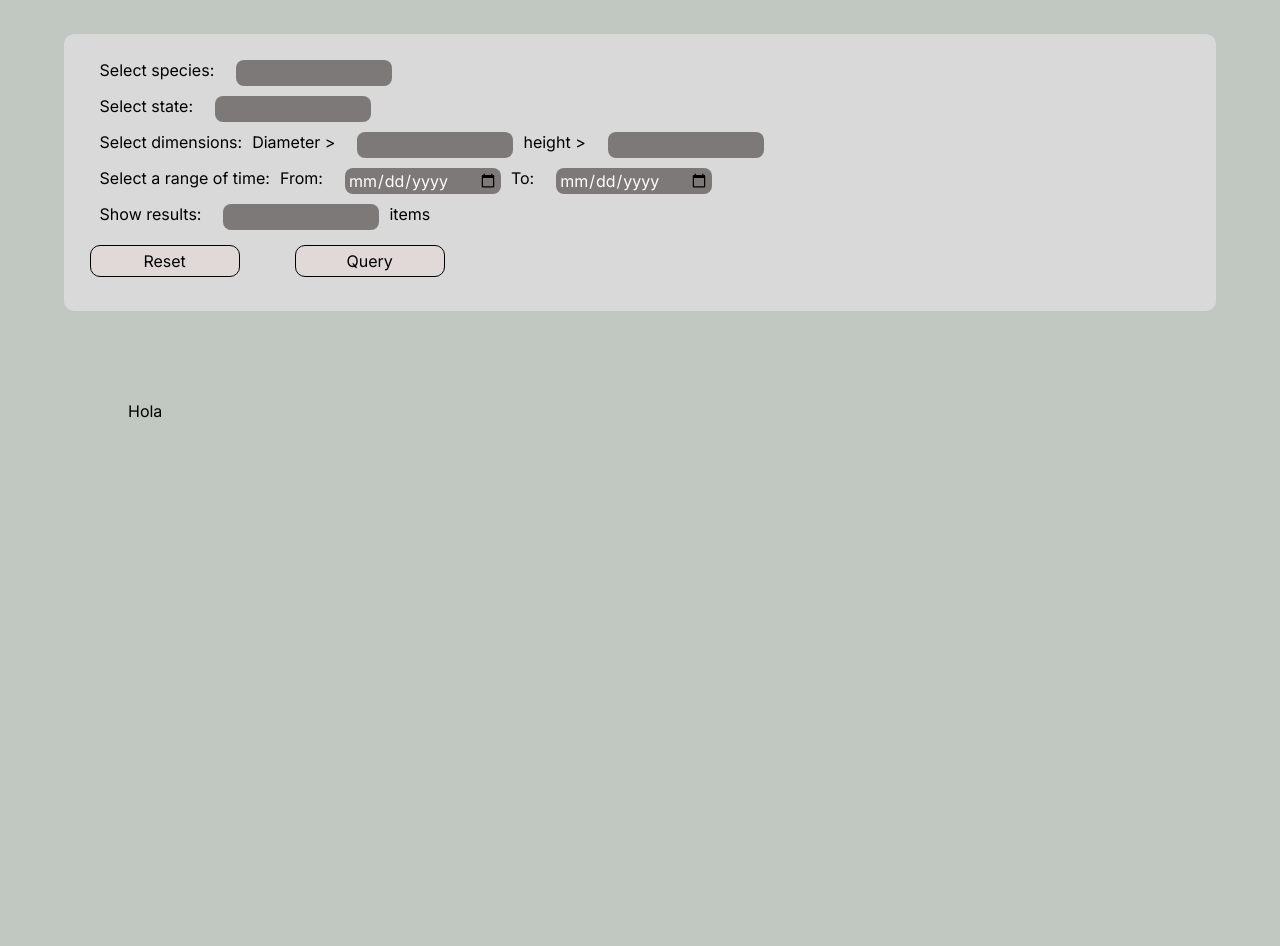
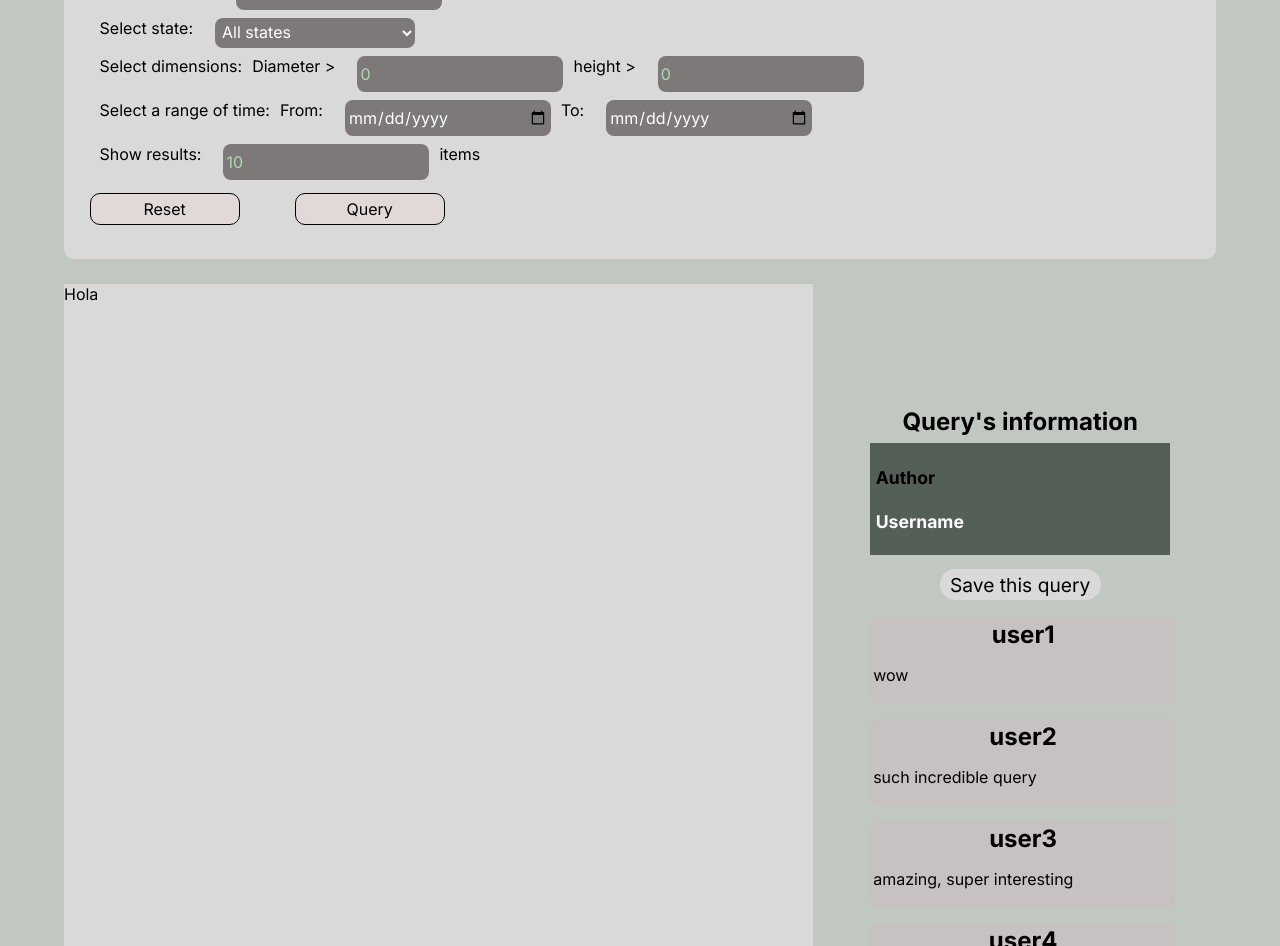
Before and after one commit to JcortesJ/second-quiz, a Next.js app in the folder frontend/: page /queryRun in a window 1280 px wide. Shown: the part 346-1292 px from the top of the page. Before the commit the page ends 800 px from the top, so only its background shows below. Built offline with nearby package versions, Linux system fonts and the light colour scheme.

Commit message:
queryRun interface finished

```diff
--- /dev/null
+++ b/frontend/components/comment.tsx
@@ -0,0 +1,15 @@
+import type { NextPage } from 'next'
+import Head from 'next/head'
+import styles from '../styles/Home.module.css'
+
+
+const Comment = (props:string[]) =>{
+    return(
+        <div className={styles.commentDiv}><h3>
+            {props[0]}</h3>
+            <p>{props[1]}</p>
+            </div>
+    );
+}
+
+export default Comment;
--- /dev/null
+++ b/frontend/components/postComment.tsx
@@ -0,0 +1,18 @@
+import type { NextPage } from 'next'
+import Head from 'next/head'
+import styles from '../styles/Home.module.css'
+
+
+const PostComment = (props:string[]) =>{
+    return(
+        <div className={styles.commentDiv}>
+            <form className={styles.formulary}>
+                 <label>Posting as: {props[0]} </label>
+                 <input className={styles.input}  id={"newComment"} placeholder={"anAwesomeUser"}></input>
+                 <button className={styles.regularButton}>Post it!</button>
+                </form>
+            </div>
+    );
+}
+
+export default PostComment;
--- a/frontend/components/queryBuilder.tsx
+++ b/frontend/components/queryBuilder.tsx
@@ -1,47 +1,115 @@
 import type { NextPage } from 'next'
 import Head from 'next/head'
 import styles from '../styles/Home.module.css'
-import { useRef } from 'react'
+import { useRef, useState } from 'react'
 
-const QueryBuilder = () =>{
+const QueryBuilder = () => {
     const speciesInput = useRef<HTMLInputElement>(null);
-    const stateInput = useRef<HTMLInputElement>(null);
+    const stateInput = useRef<HTMLSelectElement>(null);
     const diameterInput = useRef<HTMLInputElement>(null);
-    const heightInput= useRef<HTMLInputElement>(null);
-    const intimeInput= useRef<HTMLInputElement>(null);
+    const heightInput = useRef<HTMLInputElement>(null);
+    const intimeInput = useRef<HTMLInputElement>(null);
     const fintimeInput = useRef<HTMLInputElement>(null);
-    const limitInput= useRef<HTMLInputElement>(null);
+    const limitInput = useRef<HTMLInputElement>(null);
+
+    const statesUs = ["All states", "Alabama",
+        "Alaska",
+        "Arizona",
+        "Arkansas",
+        "California",
+        "Colorado",
+        "Connecticut",
+        "Delaware",
+        "Florida",
+        "District of Columbia",
+        "Georgia",
+        "Hawaii",
+        "Idaho",
+        "Illinois",
+        "Indiana",
+        "Iowa",
+        "Kansas",
+        "Kentucky",
+        "Louisiana",
+        "Maine",
+        "Maryland",
+        "Massachusetts",
+        "Michigan",
+        "Minnesota",
+        "Mississippi",
+        "Missouri",
+        "Montana",
+        "Nebraska",
+        "Nevada",
+        "New Hampshire",
+        "New Jersey",
+        "New Mexico",
+        "New York",
+        "North Carolina",
+        "North Dakota",
+        "Ohio",
+        "Oklahoma",
+        "Oregon",
+        "Pennsylvania",
+        "Rhode Island",
+        "South Carolina",
+        "South Dakota",
+        "Tennessee",
+        "Texas",
+        "Utah",
+        "Vermont",
+        "Virginia",
+        "Washington",
+        "West Virginia",
+        "Wisconsin",
+        "Wyomin"];
+    const Commonspecies = [];
     function borrarTodo(): void {
-        if (speciesInput.current !=null && stateInput.current !=null && diameterInput.current !=null &&heightInput.current !=null &&intimeInput.current !=null &&fintimeInput.current !=null && limitInput.current !=null ){
+        if (speciesInput.current != null && stateInput.current != null && diameterInput.current != null && heightInput.current != null && intimeInput.current != null && fintimeInput.current != null && limitInput.current != null) {
             speciesInput.current.innerHTML = "";
-            stateInput.current.innerHTML= "";
-            diameterInput.current.innerHTML ="0";
-            heightInput.current.innerHTML="0";
-            limitInput.current.innerHTML="0";
-            intimeInput.current.innerHTML= "1/12/1900";
-            fintimeInput.current.innerHTML= "1/12/1900";
+            stateInput.current.innerHTML = "";
+            diameterInput.current.innerHTML = "0";
+            heightInput.current.innerHTML = "0";
+            limitInput.current.innerHTML = "0";
+            intimeInput.current.innerHTML = "1900/12/1";
+            fintimeInput.current.innerHTML = "1900/12/1";
         }
     }
 
-    return(
+    function getData(e: any): void {
+        if (speciesInput.current != null && stateInput.current != null && diameterInput.current != null && heightInput.current != null && intimeInput.current != null && fintimeInput.current != null && limitInput.current != null) {
+            e.preventDefault();
+            console.log(speciesInput.current.value);
+            console.log(stateInput.current.value);
+            console.log(diameterInput.current.value);
+            console.log(heightInput.current.value);
+            console.log(limitInput.current.value);
+            console.log(intimeInput.current.value);
+            console.log(fintimeInput.current.value);
+        }
+    }
+
+    return (
 
 
         <form className={styles.Qformulary}>
-            <div><label>Select species: </label> <input ref={speciesInput} type={'text'} className={styles.finput} /> </div>
-            <div><label>Select state: </label> <input ref={stateInput} type={'text'} className={styles.finput} /></div>
+            <div><label>Select species: </label> <input ref={speciesInput} type={'text'} placeholder={"ALL"} className={styles.finput} /> </div>
+            <div><label>Select state: </label> <select title={"jiji"} ref={stateInput} className={styles.finput} >
+                {statesUs.map((state, index) => (<option value={index}>{state}</option>))}
+            </select></div>
             <div><label>Select dimensions: </label>
-             <label>Diameter {'>'} </label> <input ref={diameterInput} type={'number'} className={styles.finput} />
-             <label>height {'>'} </label> <input ref={heightInput} type={'number'} className={styles.finput} />
-             </div>
+                <label>Diameter {'>'} </label> <input ref={diameterInput} type={'number'} className={styles.finput} placeholder={"0"} />
+                <label>height {'>'} </label> <input ref={heightInput} type={'number'} placeholder={"0"} className={styles.finput} />
+            </div>
             <div><label>Select a range of time: </label>
-            <label>From:</label> <input ref={intimeInput} type={'date'} className={styles.finput} />
-            <label>To:</label> <input ref={fintimeInput} type={'date'} className={styles.finput} /></div>
+                <label>From:</label> <input ref={intimeInput} type={'date'} className={styles.finput} />
+                <label>To:</label> <input ref={fintimeInput} type={'date'} className={styles.finput} /></div>
 
-            <div><label>Show results:</label> <input ref={limitInput} type={'number'} className={styles.finput} />
-            <label> items</label></div>
+            <div><label>Show results:</label> <input ref={limitInput} type={'number'} className={styles.finput} placeholder={"10"} />
+                <label> items</label></div>
             <div>
-            <button className={styles.formButton} onClick={borrarTodo}>Reset</button>
-            <button className={styles.formButton}>Query</button>
+                <button className={styles.formButton} onClick={borrarTodo}>Reset</button>
+                <button className={styles.formButton} onClick={getData}>Query</button>
             </div>
         </form>
 
--- a/frontend/pages/queryRun.tsx
+++ b/frontend/pages/queryRun.tsx
@@ -4,10 +4,14 @@ import styles from '../styles/Home.module.css'
 import NavBar from '../components/navbar';
 import InfoDiv from '../components/infoDiv';
 import QueryBuilder from '../components/queryBuilder';
+import Comment from '../components/comment';
+import PostComment from '../components/postComment';
 
 
-const QueryRun = () =>{
-    return(
+const QueryRun = () => {
+
+  const comments:string[][] = [['user1','wow'],['user2','such incredible query'],['user3','amazing, super interesting'],['user4','i would like to collaborate with you']]
+  return (
     <div className={styles.fondoNormal}>
       <Head>
         <title>Query UI</title>
@@ -15,10 +19,20 @@ const QueryRun = () =>{
         <link rel="icon" href="/favicon.ico" />
       </Head>
       <NavBar></NavBar>
-           <InfoDiv {...["¿How it works?","Create your query with our visual-query builder. Our app will fetch the data from the USFS FIA database hosted on google cloud platform."]}></InfoDiv>
+      <InfoDiv {...["¿How it works?", "Create your query with our visual-query builder. Our app will fetch the data from the USFS FIA database hosted on google cloud platform."]}></InfoDiv>
       <QueryBuilder></QueryBuilder>
       <section className={styles.flexRow}>
-        <article>Hola</article>
+        <article className={styles.graphsContainer}>Hola</article>
+        <div className={styles.commentsColumn}>
+          <h3>Query's information</h3>
+          <InfoDiv{...["Author", "Username"]}></InfoDiv>
+          <button className={styles.regularButton}>Save this query</button>
+          <section className={styles.commentSection}>
+            {comments.map((comment)=>(<Comment {...comment}></Comment>))}
+            <PostComment {...["user"]}></PostComment>
+          </section>
+
+        </div>
       </section>
     </div>
 
--- a/frontend/styles/Home.module.css
+++ b/frontend/styles/Home.module.css
@@ -13,7 +13,7 @@
 }
 
 .fondoNormal{
-  height: 100vh;
+  min-height: 100vh;
   width: 100%;
   background-color:  #C1C8C1;
   display: grid;
@@ -50,12 +50,47 @@
 .flexRow{
   display: flex;
   flex-direction: row;
-  width: 80%;
+  width: 90%;
   align-items: center;
   margin: auto;
+  height: fit-content;
   /*
   border:2px black solid;
   */
+}
+
+.commentsColumn{
+  display: flex;
+  flex-direction: column;
+  align-items: flex-start;
+
+  height: 100%;
+  padding: 1%;
+  width: 30%;
+  margin-left: 2%;
+}
+
+.commentDiv{
+  border-radius: 10px;
+  background: #C8C1C1;
+  display: flex;
+  flex-direction: column;
+  align-items: flex-start;
+  width: 100%;
+  min-height: 30%;
+  padding: 1%;
+  margin:auto;
+  margin-bottom: 5%;
+}
+
+.commentSection{
+  margin:auto;
+  margin-top: 5%;
+  display: flex;
+  flex-direction: column;
+  align-items:center;
+
+
 }
 
 .regularButton{
@@ -160,13 +195,17 @@
   background-color: #7E7979;
   border: none;
   border-radius: 8px;
-  height: 20px;
-  width: 150px;
+  height: 30px;
+  width: 200px;
   font-size: var(--md);
   color:white;
   margin-left: 2%;
   padding: 3px;
 
+}
+
+.finput::placeholder{
+  color:var(--hospital-green)
 }
 
 
@@ -216,9 +255,13 @@
 .infoDiv{
   background-color: #546057;
   display: flex;
-  width: 90%;
+  padding-right: 2%;
+  min-width: 85%;
   flex-direction: column;
   align-items:flex-start;
+  margin:auto;
+  margin-bottom:4%;
+  margin-top: 2%;
 }
 
 .infoDiv h4{
@@ -234,6 +277,12 @@
   font-style: normal;
 }
 
+.graphsContainer{
+  width: 65%;
+  min-height: 1000px;
+  background-color: #D9D9D9;
+}
+
 
 
 /*Responsive zone*/
```
Also changed, not shown: frontend/pages/profile.tsx (added). Lines whose indentation alone changed are shown as unchanged.
